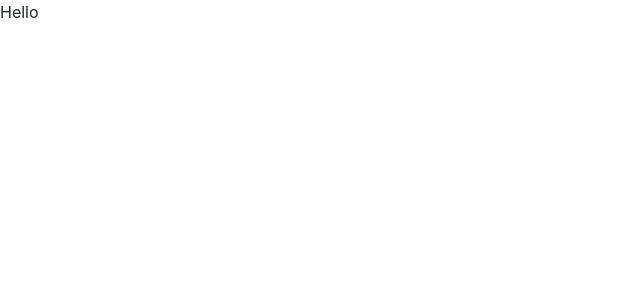
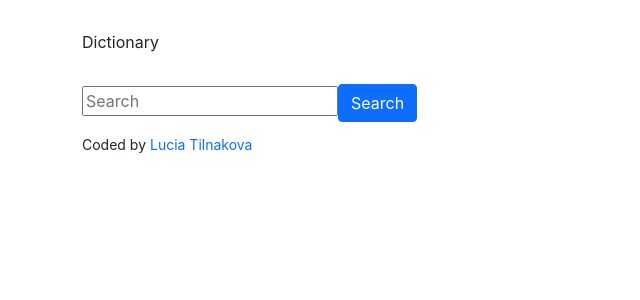
Before and after one commit to LuciaTilnakova/dictionary-project, a React (Create React App) app: page / in a window 1280 px wide. Shown: the top 300 px of the page, without its empty margins (0-640 px from the left). Built offline with nearby package versions, Linux system fonts and the light colour scheme.

Commit message:
Implemented search engine

```diff
--- a/public/index.html
+++ b/public/index.html
@@ -9,11 +9,7 @@
       name="description"
       content="Web site created using create-react-app"
     />
-    <link rel="apple-touch-icon" href="%PUBLIC_URL%/logo192.png" />
-    <!--
-      manifest.json provides metadata used when your web app is installed on a
-      user's mobile device or desktop. See https://developers.google.com/web/fundamentals/web-app-manifest/
-    -->
+
     <link
       href="https://cdn.jsdelivr.net/npm/bootstrap@5.1.0/dist/css/bootstrap.min.css"
       rel="stylesheet"
--- a/src/App.css
+++ b/src/App.css
@@ -0,0 +1,10 @@
+.App .App-header {
+  margin: 30px 0;
+}
+
+.App footer {
+  margin-top: 10px;
+}
+.App .mySite {
+  text-decoration: none;
+}
--- a/src/App.js
+++ b/src/App.js
@@ -1,9 +1,24 @@
 import "./App.css";
+import Dictionary from "./Dictionary";
 
 function App() {
   return (
     <div className="App">
-      <header className="App-header">Hello</header>
+      <div className="container">
+        <header className="App-header">Dictionary</header>
+        <Dictionary />
+        <footer>
+          <small>
+            Coded by{" "}
+            <a
+              href="https://brave-morse-fe6f9e.netlify.app/"
+              className="mySite"
+            >
+              Lucia Tilnakova
+            </a>
+          </small>
+        </footer>
+      </div>
     </div>
   );
 }
--- /dev/null
+++ b/src/Dictionary.js
@@ -0,0 +1,28 @@
+import React, { useState } from "react";
+import "./Dictionary.css";
+
+export default function Dictionary() {
+  let [keyword, setKeyword] = useState("");
+
+  function handleKeyword(event) {
+    setKeyword(event.target.value);
+  }
+
+  function search(event) {
+    event.preventDefault();
+    alert(`Searching for ${keyword}`);
+  }
+
+  return (
+    <div className="Dictionary">
+      <form onSubmit={search}>
+        <input
+          type="search"
+          placeholder="Search"
+          onChange={handleKeyword}
+        ></input>
+        <button className="btn btn-primary">Search</button>
+      </form>
+    </div>
+  );
+}
```
Also changed, not shown: public/manifest.json, src/Dictionary.css (added).
